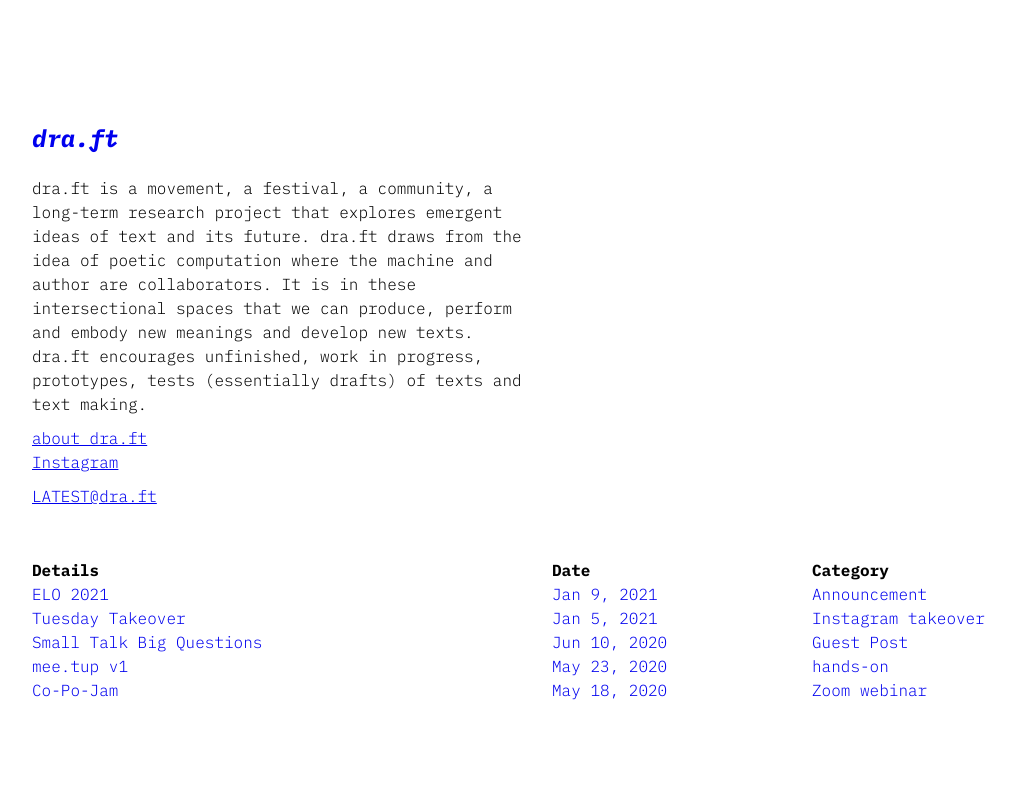
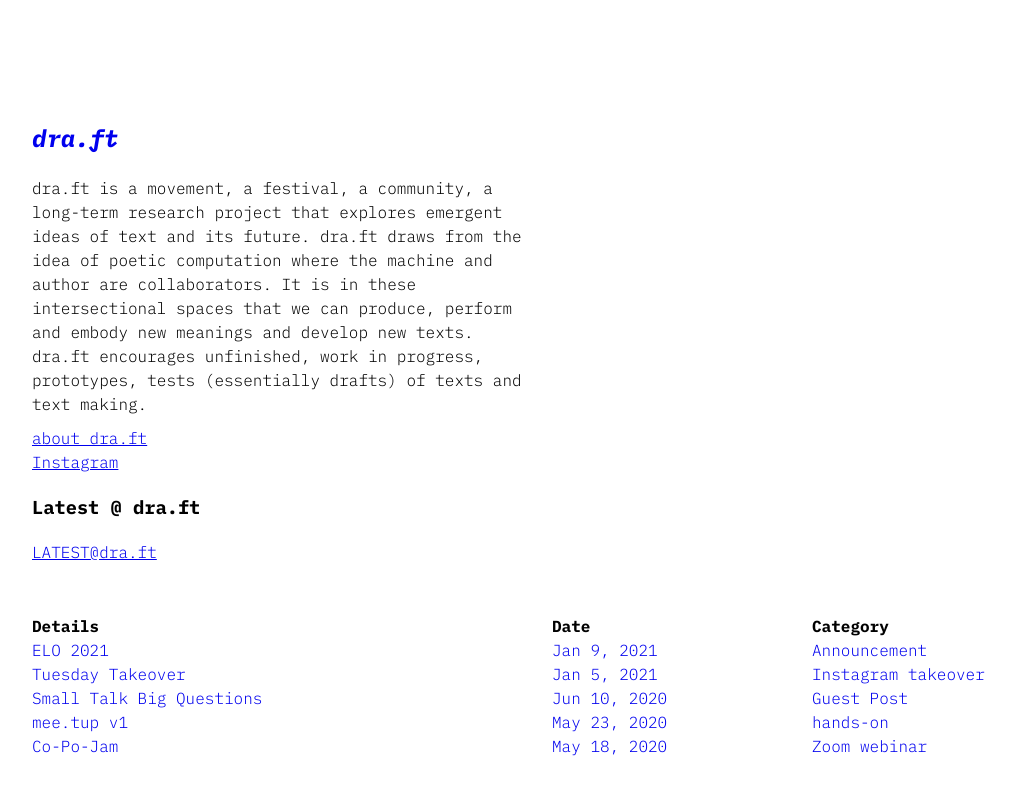
Before and after one commit to dra-ft/dra-ft.github.io, a Jekyll site: the page built from index.html, in a window 1280 px wide. Shown: the top 795 px of the page, without its empty margins (88-1104 px from the left). Built offline with Jekyll 4.4.1, drawn with Linux system fonts in a browser that asks for light colours.

Commit message:
Update header.html

```diff
--- a/_includes/header.html
+++ b/_includes/header.html
@@ -12,6 +12,8 @@
       {% endfor %}
     </ul>
   {% endif %}
+
+ <div><h3>Latest @ dra.ft</h3></div>
  {% if site.data.latest %}
     <ul class="bio__social">
       {% for item in site.data.latest %}
```
